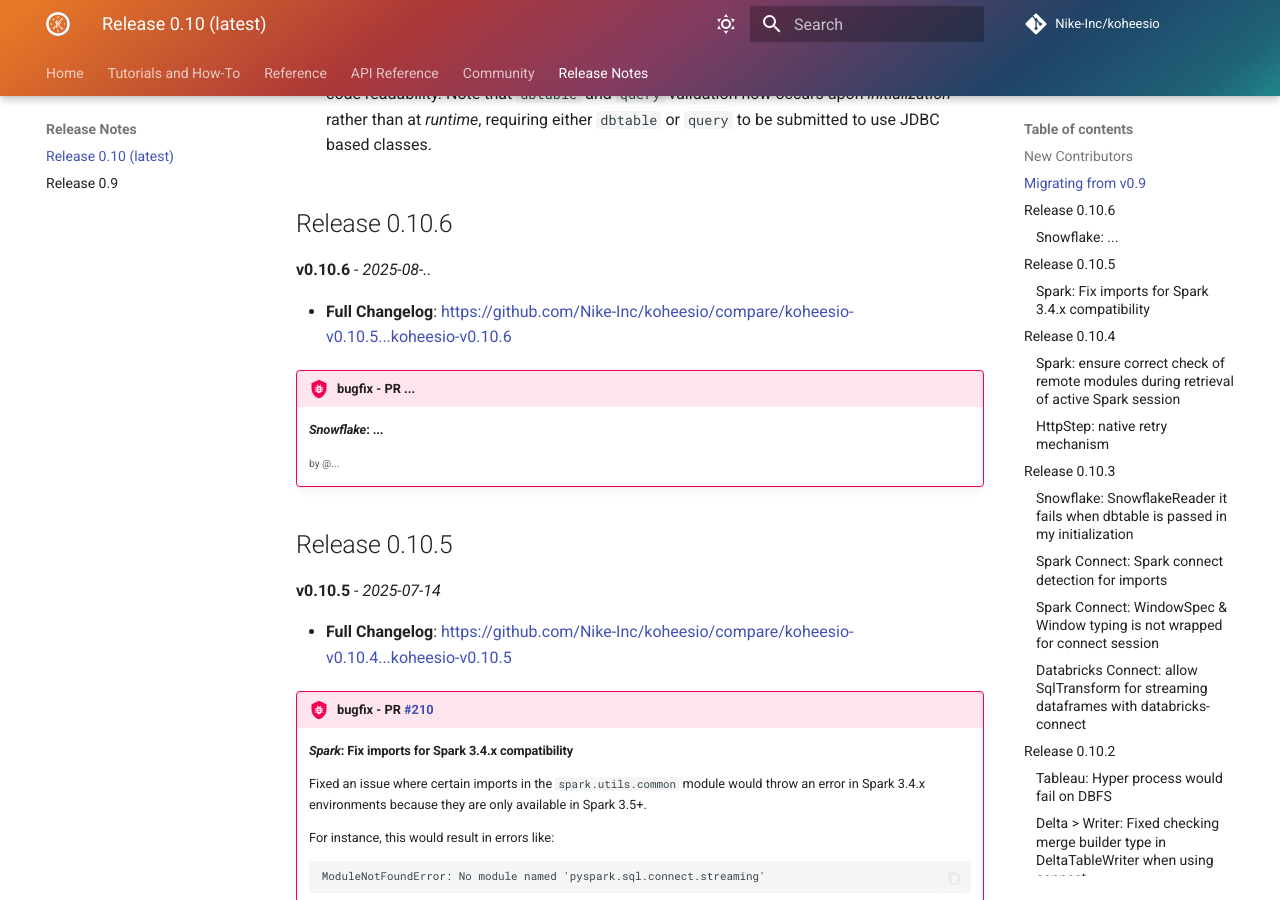
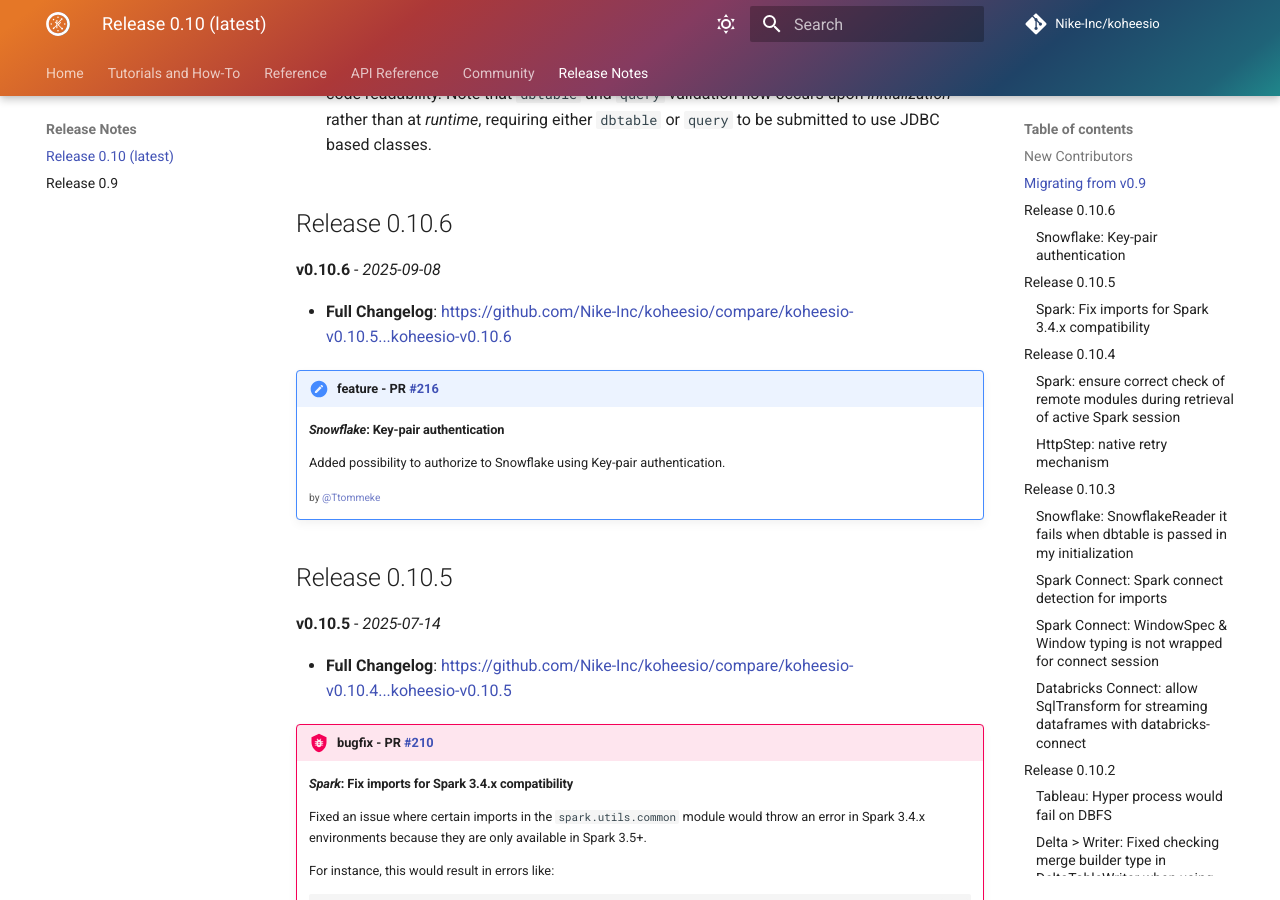
Before and after one commit to Nike-Inc/koheesio, an MkDocs documentation site: the page built from docs/releases/0.10.md, in a window 1280 px wide and 900 px high, scrolled down 1141 px. Built offline with MkDocs 1.6.1 and Material for MkDocs 9.7.7, drawn with Linux system fonts in a browser that asks for light colours; comment, search, counter and statistics services are not loaded; the version menu is left out.

Commit message:
docs: update release notes for v0.10.6 with Snowflake key-pair authentication feature

```diff
--- a/docs/releases/0.10.md
+++ b/docs/releases/0.10.md
@@ -26,15 +26,17 @@ For users currently using v0.9, consider the following:
 
 ## Release 0.10.6
 
-**v0.10.6** - *2025-08-..*
+**v0.10.6** - *2025-09-08*
 
 * **Full Changelog**:
     <https://github.com/Nike-Inc/koheesio/compare/koheesio-v0.10.5...koheesio-v0.10.6>
 
-!!! bug "bugfix - PR ..."
-    #### *Snowflake*: ...
+!!! feat "feature - PR [#216](https://github.com/Nike-Inc/koheesio/pull/216)"
+    #### *Snowflake*: Key-pair authentication
 
-    <small> by @...</small>
+    Added possibility to authorize to Snowflake using Key-pair authentication.
+
+    <small> by @Ttommeke </small>
 
 ## Release 0.10.5
 
```
